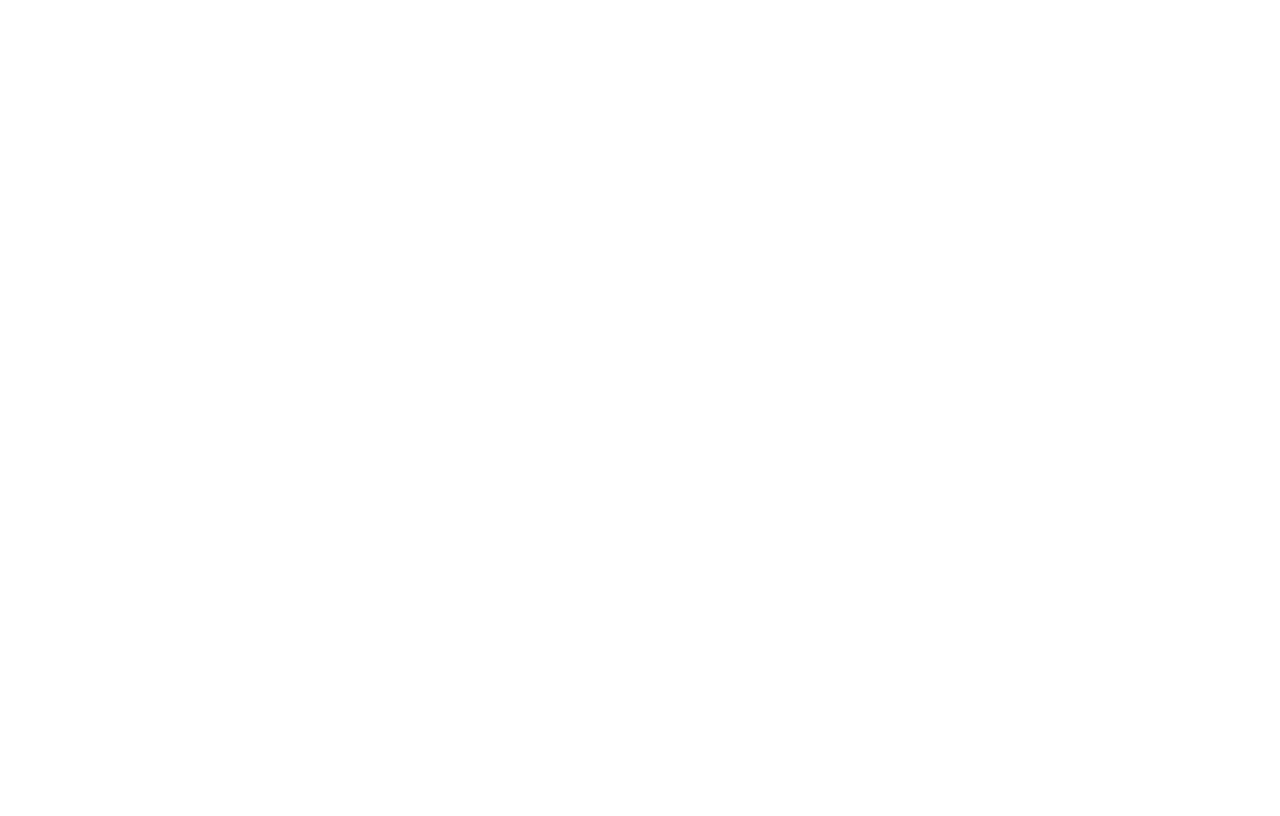
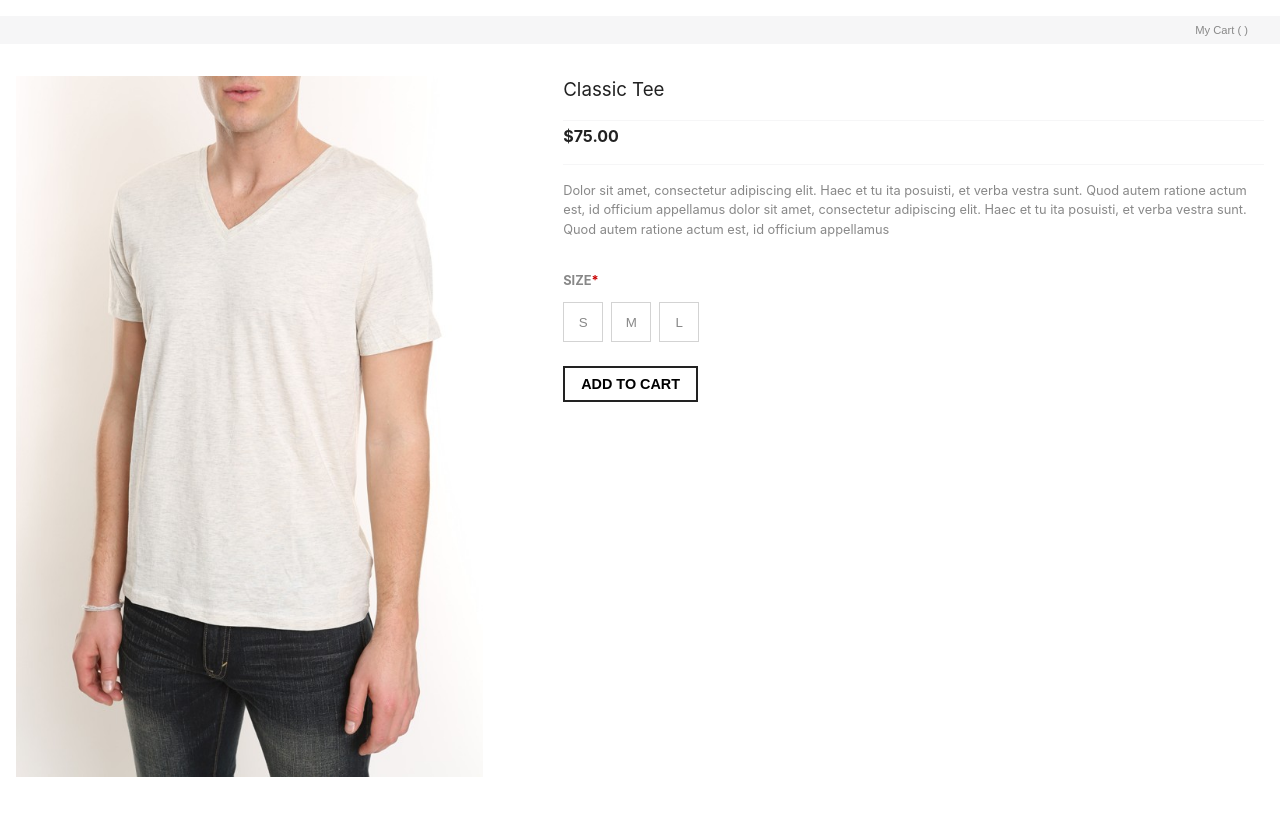
Before and after one commit to jayxwoo/test_1_clothing-retail_react-js_moustache, a React (Create React App) app: page / in a window 1280 px wide. Built offline with nearby package versions, Linux system fonts and the light colour scheme.

Commit message:
worked on html and css

```diff
--- a/package.json
+++ b/package.json
@@ -12,6 +12,7 @@
     "react-icons": "^4.2.0",
     "react-router-dom": "^5.2.0",
     "react-scripts": "4.0.3",
+    "uuid": "^8.3.2",
     "web-vitals": "^1.1.2"
   },
   "scripts": {
--- a/src/App.js
+++ b/src/App.js
@@ -1,7 +1,19 @@
+import { BrowserRouter as Router, Switch, Route } from "react-router-dom";
+import Header from "./components/Header";
+import Item from "./pages/Item";
+import { stock } from "./data/stockData";
+import "./styles/App.scss";
+
 function App() {
   return (
-    <div className="App">
-    </div>
+    <Router>
+      <div className="App">
+        <Header />
+        <Switch>
+          <Route exact path="/"><Item data={stock.item_01}></Item></Route>
+        </Switch>
+      </div>
+    </Router>
   );
 }
 
--- /dev/null
+++ b/src/components/Button.js
@@ -0,0 +1,15 @@
+import "../styles/Button.scss";
+
+const Button = ({ children, btnStyle, btnSize, className, onClick, type }) => {
+    const STYLES = ['btn--fill', 'btn--outline'];
+    const SIZES = ['btn--medium', 'btn--large'];
+
+    const checkBtnStyle = STYLES.includes(btnStyle) ? btnStyle : STYLES[0];
+    const checkBtnSize = SIZES.includes(btnSize) ? btnSize : SIZES[0];
+
+    return (
+        <button className={`btn ${checkBtnStyle} ${checkBtnSize} ${className}`} onClick={onClick} type={type}>{children}</button>
+    );
+}
+
+export default Button;
--- /dev/null
+++ b/src/components/Header.js
@@ -0,0 +1,13 @@
+import "../styles/Header.scss";
+
+const Header = () => {
+    return (
+        <header className="header">
+            <div className="header-cont">
+                <button className="header__btn-myCart">My Cart (  )</button>
+            </div>
+        </header>
+    );
+}
+
+export default Header;
--- a/src/data/stockData.js
+++ b/src/data/stockData.js
@@ -0,0 +1,27 @@
+import img_01 from "../assets/images/classic-tee.jpeg";
+import { v4 as uuid } from "uuid";
+
+export const stock = {
+    item_01: {
+        title: 'Classic Tee',
+        price: 75,
+        desc: 'Dolor sit amet, consectetur adipiscing elit. Haec et tu ita posuisti, et verba vestra sunt. Quod autem ratione actum est, id officium appellamus dolor sit amet, consectetur adipiscing elit. Haec et tu ita posuisti, et verba vestra sunt. Quod autem ratione actum est, id officium appellamus',
+        sizes: [
+            {
+                size: 'S',
+                id: uuid(),
+            },
+            {
+                size: 'M',
+                id: uuid(),
+            },
+            {
+                size: 'L',
+                id: uuid(),
+            }
+        ],
+        img: img_01,
+        imgAlt: 'Classic Tee',
+        id: 1,
+    },
+};
--- /dev/null
+++ b/src/pages/Item.js
@@ -0,0 +1,30 @@
+import "../styles/Item.scss";
+import Button from "../components/Button"
+
+const Item = ({ data }) => {
+    return (
+        <div className="item">
+            <div className="item-cont">
+                <div className="item__img-cont">
+                    <img className="item__img" src={data.img} alt={data.imgAlt} />
+                </div>
+                <div className="item__info">
+                    <h3 className="item__info-title title">Classic Tee</h3>
+                    <p className="item__info-price price">${data.price.toFixed(2)}</p>
+                    <p className="item__info-desc desc">{data.desc}</p>
+                    <div className="item__info-size-cont size-cont">
+                        <p className="item__info-size-label size-label">SIZE<span className="item__info-size-label-required size-label-required">*</span></p>
+                        {data.sizes.map((size) => {
+                            return (
+                                <button className="item__info-size-btn size-btn" key={size.id}>{size.size}</button>
+                            )
+                        })}
+                    </div>
+                    <Button btnStyle="btn--outline" btnSize="btn--medium" className="item__info-btn-addToCart btn-addToCart">ADD TO CART</Button>
+                </div>
+            </div>
+        </div>
+    );
+}
+
+export default Item;
--- a/src/styles/App.scss
+++ b/src/styles/App.scss
@@ -2,12 +2,12 @@
 $black: #222222;
 $grey: #888888;
 $lightgrey: #CCCCCC;
+$lightergrey: #F6F6F7;
 $red: #C90000;
 
-// Media Query Widths
-$mWidth--small: 400px;
-$mWidth--medium: 600px;
-$mWidth--large: 800px;
+// Media Query Breakpoints
+$bP--small: 400px;
+$bP--medium: 750px;
 
 // Mixins
 @mixin mQ($mWidth) {
@@ -15,3 +15,8 @@
         @content;
     }
 }
+
+// Global
+.App {
+    color: $black;
+}
--- /dev/null
+++ b/src/styles/Button.scss
@@ -0,0 +1,37 @@
+@import "./App.scss";
+
+.btn {
+    cursor: pointer;
+    font-weight: bold;
+    border: 2px solid $black;
+    font-size: 0.9rem;
+
+    &.btn--outline {
+        background: none;
+        transition: all 0.2s ease-in;
+
+        &:hover {
+            background: $black;
+            color: white;
+        }
+    }
+
+    &.btn--fill {
+        background: $black;
+        color: white;
+        transition: all 0.2s ease-in;
+
+        &:hover {
+            background: none;
+            color: $black;
+        }
+    }
+
+    &.btn--medium {
+        padding: 0.5rem 1rem;
+    }
+    &.btn--large {
+        padding: 1.3rem 2rem;
+        font-size: 1rem;
+    }
+}
--- /dev/null
+++ b/src/styles/Header.scss
@@ -0,0 +1,27 @@
+@import "./App.scss";
+
+// Header
+.header {
+    width: 100%;
+    background: $lightergrey;
+    margin-top: 1rem;
+
+    .header-cont {
+        width: 100%;
+        max-width: 1440px;
+        margin: 0 auto;
+        display: flex;
+        justify-content: flex-end;
+        padding: 0.5rem;
+    }
+}
+
+// My Cart
+.header__btn-myCart {
+    border: none;
+    background: none;
+    color: $grey;
+    cursor: pointer;
+    margin-right: 1.5rem;
+    font-size: 0.7rem;
+}
--- /dev/null
+++ b/src/styles/Item.scss
@@ -0,0 +1,110 @@
+@import "./App.scss";
+
+// Item
+.item {
+  width: 100%;
+
+  .item-cont {
+    width: 100%;
+    max-width: 1440px;
+    margin: 0 auto;
+    display: flex;
+    padding: 2rem 1rem;
+  }
+}
+
+// Item Image
+.item__img-cont {
+  width: 40%;
+  margin-right: 5rem;
+}
+
+// Item Info
+.item__info {
+  width: 60%;
+
+  .title {
+    font-weight: 400;
+    padding-bottom: 1rem;
+    margin-bottom: 0.2rem;
+    border-bottom: 1px solid $lightergrey;
+  }
+
+  .price {
+    font-weight: bold;
+    padding-bottom: 1rem;
+    margin-bottom: 0.2rem;
+    border-bottom: 1px solid $lightergrey;
+  }
+
+  .desc {
+    font-size: 0.8rem;
+    color: $grey;
+    margin-top: 1rem;
+    margin-bottom: 2rem;
+  }
+
+  .size-label {
+    font-size: 0.8rem;
+    font-weight: bold;
+    color: $grey;
+    margin-bottom: 0.75rem;
+
+    .size-label-required {
+      color: $red;
+    }
+  }
+
+  .size-btn {
+    border: 1px solid lightgrey;
+    background: none;
+    width: 40px;
+    height: 40px;
+    color: $grey;
+    cursor: pointer;
+
+    &:not(:last-of-type) {
+      margin-right: 0.5rem;
+    }
+  }
+
+  .btn-addToCart {
+    margin-top: 1.5rem;
+  }
+}
+
+// mQ = media query (see App.scss)
+// bP = breakpoint (see App.scss)
+@include mQ($bP--medium) {
+  // Item
+  .item-cont {
+    width: 100%;
+    max-width: 1440px;
+    margin: 0 auto;
+    display: flex;
+    padding: 2rem 1rem;
+
+    flex-direction: column;
+  }
+
+  // Item Image
+  .item__img-cont {
+    margin-right: 5rem;
+
+    width: 100%;
+  }
+
+  // Item Info
+  .item__info {
+    width: 100%;
+    margin-top: 2rem;
+
+    .title {
+        border: none;
+    }
+
+    .price {
+        border: none;
+    }
+  }
+}
```
Also changed, not shown: src/components/MiniCart.js (added, +7 -0 lines), src/assets/images/classic-tee.jpeg (added), 1 other file (tests, documents, lock files or other folders).
